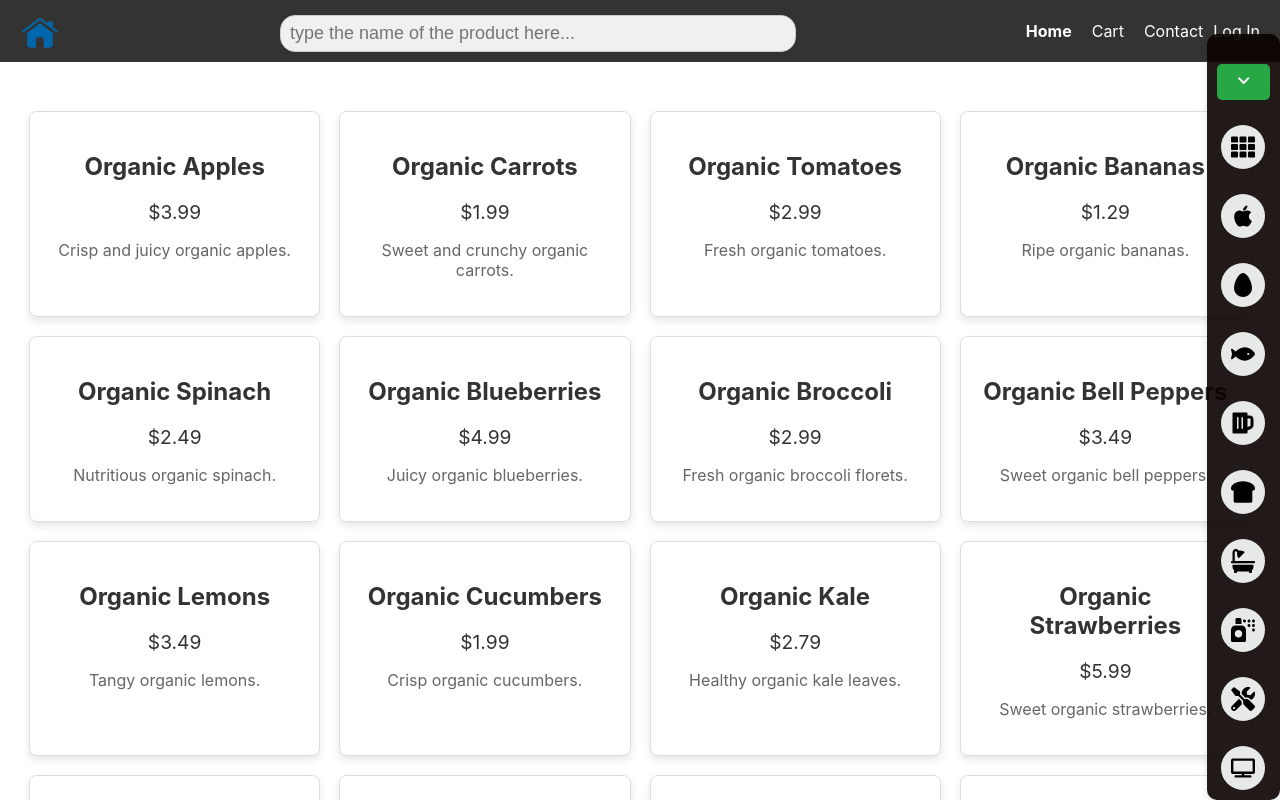
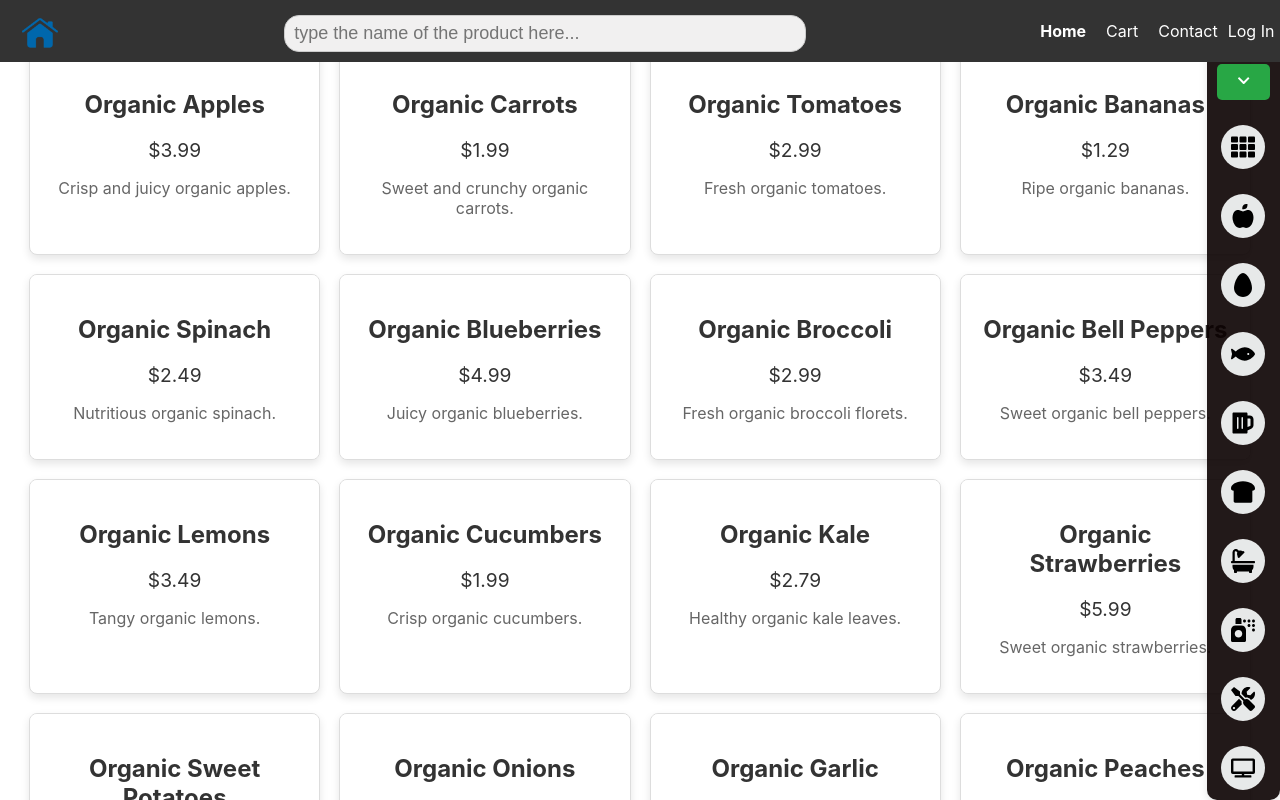
Before and after one commit to Mithushann/MyStore, a React (Create React App) app: page / in a window 1280 px wide. Both pictures are taken after a click on the button 1243 px from the left and 778 px from the top of the page. Shown: the top 800 px of the page. Built offline with nearby package versions, Linux system fonts and the light colour scheme; no server answers.

Commit message:
fixed topbar

```diff
--- a/src/Components/FloatingCategoryBar.css
+++ b/src/Components/FloatingCategoryBar.css
@@ -1,7 +1,6 @@
 .floating-menu {
     position: fixed;
     bottom: 0px;
-    right: 0px;
     display: flex;
     flex-direction: column;
     gap: 5px;
@@ -10,7 +9,7 @@
     padding: 10px;
     box-shadow: 0 4px 8px rgba(0, 0, 0, 0.1);
     z-index: 1000;
-    transition: height 0.3s ease;
+    transition: height 0.3s ease, right 0.3s ease, left 0.3s ease;
 }
 
 .floating-menu.collapsed {
@@ -20,6 +19,16 @@
 
 .floating-menu.expanded {
     height: auto;
+}
+
+.floating-menu.right {
+    right: 0px;
+    left: auto;
+}
+
+.floating-menu.left {
+    right: auto;
+    left: 0px;
 }
 
 .category-wrapper {
@@ -54,7 +63,7 @@
     padding: 5px;
     border-radius: 5px;
     box-shadow: 0 4px 8px rgba(0, 0, 0, 0.1);
-    font-size: 14px;
+    font-size: 12px;
     text-align: left;
     white-space: nowrap;
     z-index: 1000;
--- a/src/Components/FloatingCategoryBar.js
+++ b/src/Components/FloatingCategoryBar.js
@@ -1,6 +1,6 @@
-import React, { useState } from 'react';
+import React, { useState, useEffect, useRef } from 'react';
 import Draggable from 'react-draggable'; // Import the library
-import { FaApple, FaEgg, FaFish, FaBeer, FaBreadSlice, FaBath, FaTh, FaTools, FaTv, FaSprayCan, FaChevronDown, FaChevronUp } from 'react-icons/fa';
+import { FaAppleAlt, FaEgg, FaFish, FaBeer, FaBreadSlice, FaBath, FaTh, FaTools, FaTv, FaSprayCan, FaChevronDown, FaChevronUp } from 'react-icons/fa';
 import './FloatingCategoryBar.css';
 
 const categories = [
@@ -12,7 +12,7 @@ const categories = [
 
 const icons = {
     "All": <FaTh />,
-    "Fruits and veggies": <FaApple />,
+    "Fruits and veggies": <FaAppleAlt />,
     "Dairy and eggs": <FaEgg />,
     "Meat and seafood": <FaFish />,
     "Beverages": <FaBeer />,
@@ -27,6 +27,8 @@ const FloatingCategoryBar = ({ setProductsFun }) => {
     const [isExpanded, setIsExpanded] = useState(false);
     const [tooltipPosition, setTooltipPosition] = useState({ left: 0, top: 0 });
     const [hoveredCategory, setHoveredCategory] = useState('');
+    const [attachTo, setAttachTo] = useState('right'); // Default to 'right'
+    const menuRef = useRef(null);
 
     const navigateToCategory = (category) => {
         setProductsFun(category);
@@ -36,16 +38,14 @@ const FloatingCategoryBar = ({ setProductsFun }) => {
         setIsExpanded(!isExpanded);
     };
 
-    const handleMouseMove = (e) => {
-        setTooltipPosition({
-            left: e.clientX,
-            top: e.clientY + 20 // Adjust this value to offset the tooltip below the cursor
-        });
-    };
-
     return (
-        <Draggable bounds="parent">
-            <div className={`floating-menu ${isExpanded ? 'expanded' : 'collapsed'}`}>
+        <Draggable
+            bounds="parent"
+        >
+            <div
+                ref={menuRef}
+                className={`floating-menu ${isExpanded ? 'expanded' : 'collapsed'} ${attachTo}`}
+            >
                 <button className="toggle-button" onClick={toggleExpand}>
                     {isExpanded ? <FaChevronDown /> : <FaChevronUp />}
                 </button>
@@ -55,13 +55,12 @@ const FloatingCategoryBar = ({ setProductsFun }) => {
                             className="category-button"
                             onClick={() => navigateToCategory(category)}
                             onMouseEnter={() => setHoveredCategory(category)}
-                        onMouseMove={handleMouseMove}
                             onMouseLeave={() => setHoveredCategory('')}
                         >
                             {icons[category]}
                         </button>
                         {hoveredCategory === category && (
-                      <div className="category-text" style={{ left: tooltipPosition.left/100, top: tooltipPosition.down }}>
+                            <div className="category-text" style={{ left: 50+(tooltipPosition.left/100), top: tooltipPosition.down }}>
                                 {category}
                             </div>
                         )}
--- a/src/Components/TopBar.css
+++ b/src/Components/TopBar.css
@@ -1,4 +1,7 @@
 .topbar {
+    position: fixed;
+    top: 0;  /* Fix the top bar to the top of the page */
+    width: 98%;
     display: flex;
     justify-content: space-between;
     max-height: 10vh;
@@ -6,6 +9,7 @@
     padding: 10px 20px;
     background-color: #333;
     color: #fff;
+    z-index: 10000;
 }
 
 .topbar-logo {
@@ -43,7 +47,7 @@
     display: flex;
     align-items: center;
     justify-content: center;
-    border-radius: 45%;
+    border-radius: 40%;
     font-weight: bold;
 }
 
--- a/src/Home.js
+++ b/src/Home.js
@@ -42,7 +42,7 @@ const Home = ({searchValue, onChange}) => {
             case "Personal care":
                 setProducts(personalcare);
                 break;
-            case "Cleaningsupplies":
+            case "Cleaning supplies":
                 setProducts(cleaningsupplies);
                 break;
             case "Kitchen gadgets":
```
Lines whose indentation alone changed are shown as unchanged.
